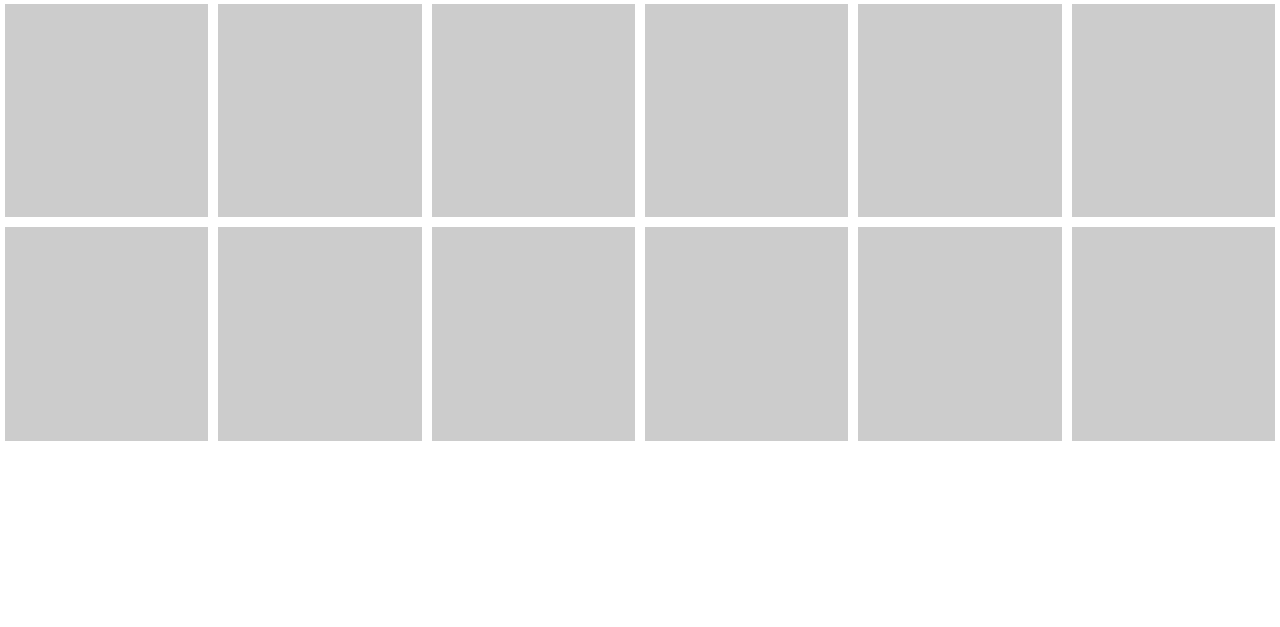
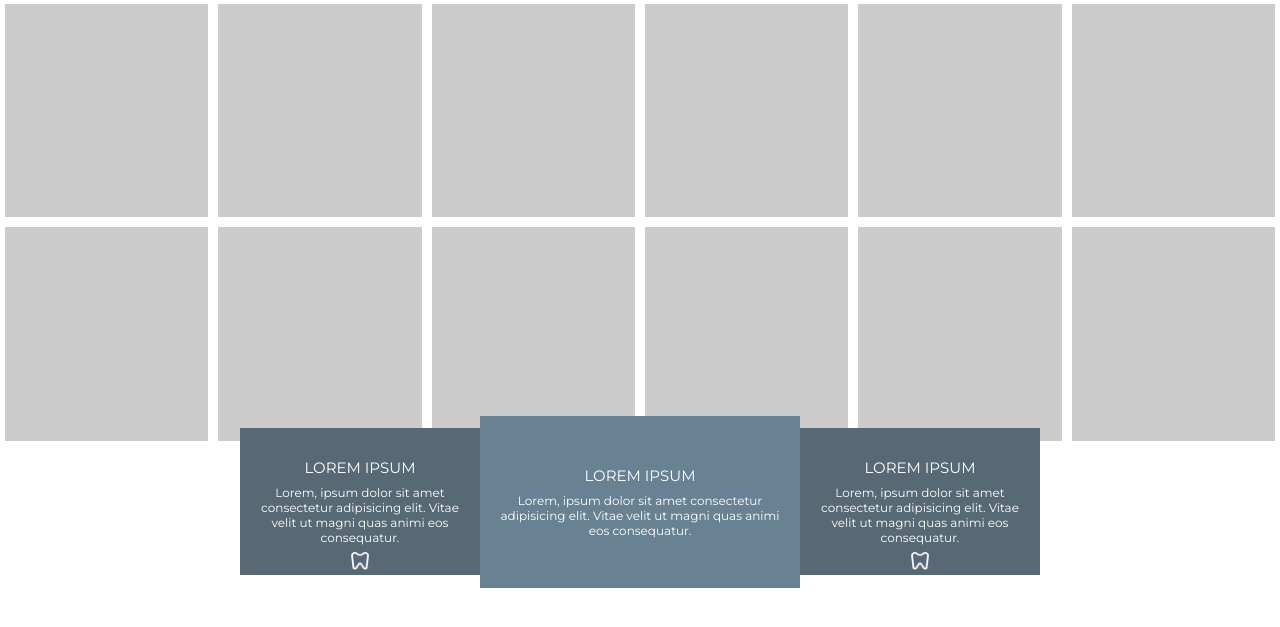
Before and after one commit to jacildofurtado/Danki-code, a PHP site: page / in a window 1280 px wide. Shown: the part 81-708 px from the top of the page. Run offline with PHP 8.4, Linux system fonts and the light colour scheme.

Commit message:
update.css and html

```diff
--- a/ftont-end-completo/projeto-04/css/style.css
+++ b/ftont-end-completo/projeto-04/css/style.css
@@ -72,3 +72,52 @@ header ul a{
 }
 
 /***/
+
+section.servicos > .container{
+    max-width: 800px;
+    display: flex;
+    align-items: center;
+    position: relative;
+    top: -30px;
+    text-align: center;
+}
+
+section.servicos > .container .box-servico{
+    background-image: url(../images/icone_dente.png);
+    background-size: 18px 18px;
+    background-position: center calc(100% - 5px);
+    background-repeat: no-repeat;
+}
+
+section.servicos > .container .box-servico h2{
+    color: white;
+    font-weight: normal;
+    font-size: 15px;
+    text-transform: uppercase;
+}
+
+section.servicos > .container .box-servico p{
+    color: white;
+    font-weight: normal;
+    margin-top: 8px;
+    font-size: 12px;
+}
+
+section.servicos > .container .box-servico:nth-of-type(1){
+    width: 30%;
+    padding: 30px 2%;
+    background-color: #576975;
+}
+
+section.servicos > .container .box-servico:nth-of-type(2){
+    width: 40%;
+    padding: 50px 2%;
+    background-color: #688293;
+    background-image: none;
+}
+
+section.servicos > .container .box-servico:nth-of-type(3){
+    width: 30%;
+    padding: 30px 2%;
+    background-color: #576975;
+}
--- a/ftont-end-completo/projeto-04/index.html
+++ b/ftont-end-completo/projeto-04/index.html
@@ -81,5 +81,24 @@
             </div><!--mosaico-wraper-->
         </div><!--container-->
     </section><!--mosaico-->
+
+    <section class="servicos">
+        <div class="container">
+            <div class="box-servico">
+                <h2>Lorem Ipsum</h2>
+                <p>Lorem, ipsum dolor sit amet consectetur adipisicing elit. Vitae velit ut magni quas animi eos consequatur.</p>
+            </div><!--box-servico-->
+
+            <div class="box-servico">
+                <h2>Lorem Ipsum</h2>
+                <p>Lorem, ipsum dolor sit amet consectetur adipisicing elit. Vitae velit ut magni quas animi eos consequatur.</p>
+            </div><!--box-servico-->
+
+            <div class="box-servico">
+                <h2>Lorem Ipsum</h2>
+                <p>Lorem, ipsum dolor sit amet consectetur adipisicing elit. Vitae velit ut magni quas animi eos consequatur.</p>
+            </div><!--box-servico-->
+        </div><!--container-->
+    </section><!--servicos-->
 </body>
 </html>
```
